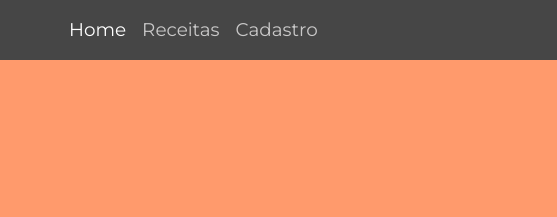
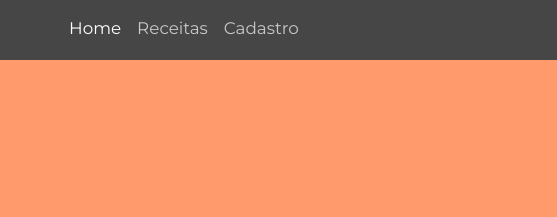
Before and after one commit to couto-rafael/receitas, a plain HTML site: page index.html in a window 1280 px wide. Shown: the top 217 px of the page, 0-557 px from the left. Drawn offline with nearby package versions, Linux system fonts and the light colour scheme.

Commit message:
font size of header

```diff
--- a/formatos.css
+++ b/formatos.css
@@ -9,7 +9,7 @@ body {
 
 header {
   height: 60px;
-  font-size: 1.15rem;
+  font-size: 1.05rem;
   padding-left: 30px;
   align-items: center;
   background-color: rgb(70, 70, 70);
```
